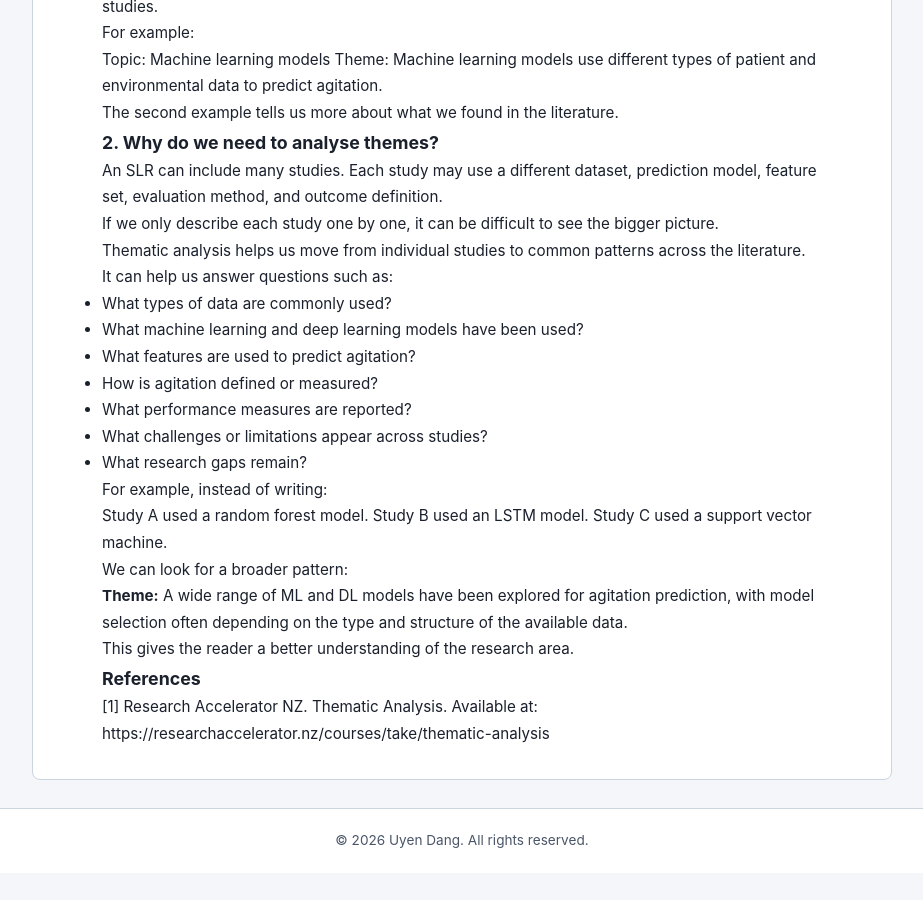
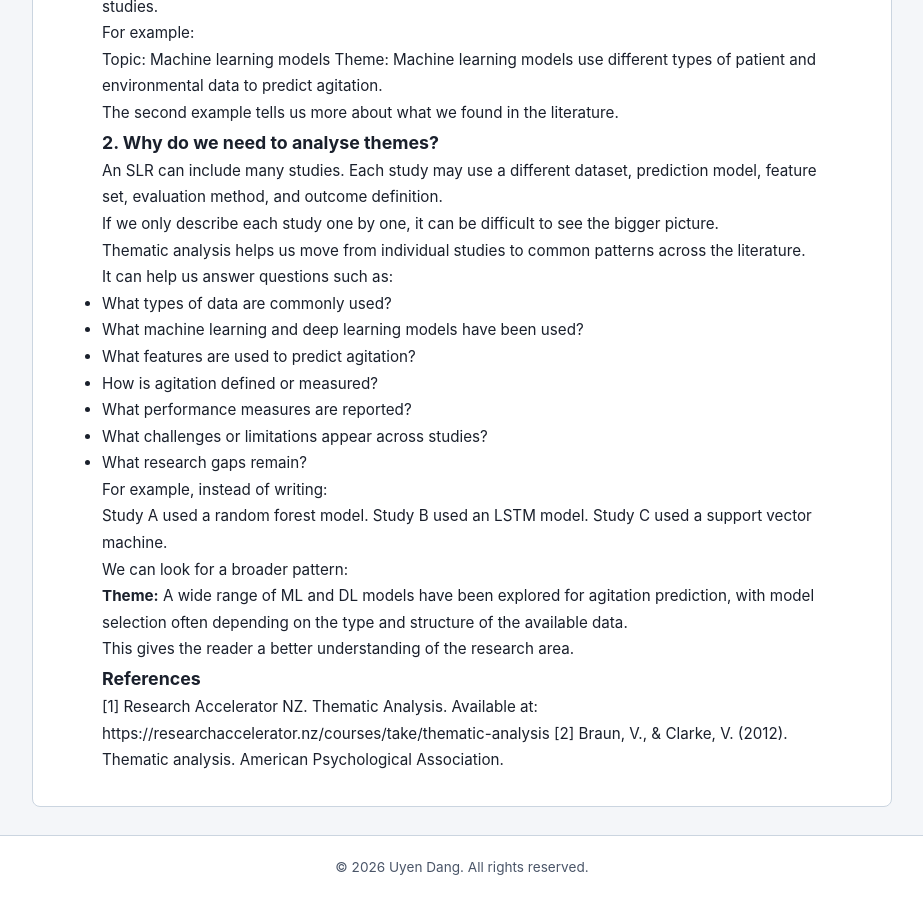
Before and after one commit to DangLeUyen/blog, a Jekyll site: the page built from _posts/2026-09-19-SLR-themeIntro.md, in a window 1280 px wide and 900 px high, scrolled down 929 px. Shown: the whole window, without its empty margins (178-1101 px from the left). Built offline with Jekyll 4.4.1, drawn with Linux system fonts in a browser that asks for light colours; before the commit the page ends 1802 px from its top, so only the background shows below that.

Commit message:
Add reference for thematic analysis by Braun and Clarke

```diff
--- a/_posts/2026-09-19-SLR-themeIntro.md
+++ b/_posts/2026-09-19-SLR-themeIntro.md
@@ -68,3 +68,4 @@ This gives the reader a better understanding of the research area.
 
 ### References
 [1] Research Accelerator NZ. Thematic Analysis. Available at: https://researchaccelerator.nz/courses/take/thematic-analysis
+[2] Braun, V., & Clarke, V. (2012). Thematic analysis. American Psychological Association.
```
